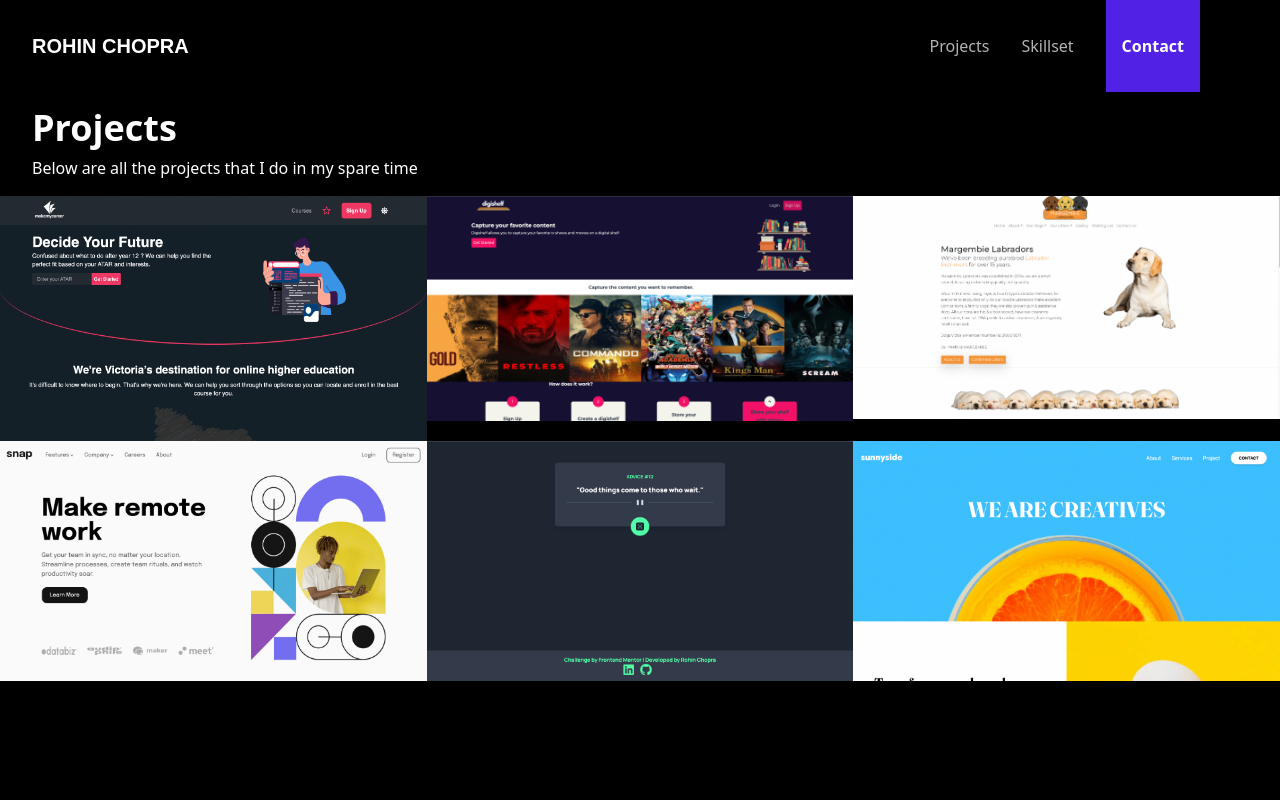
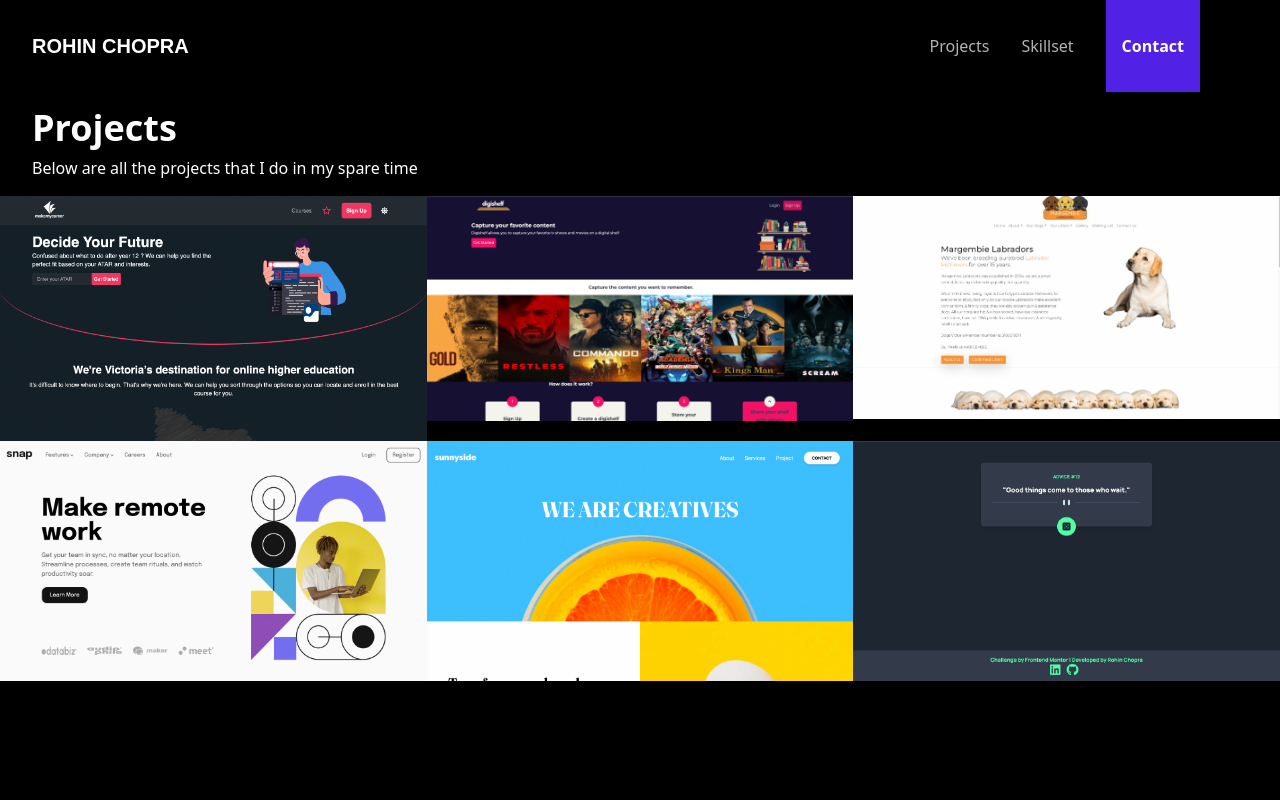
Before and after one commit to Rohin-Chopra/rohin-portfolio, a Next.js app: page /projects in a window 1280 px wide. Shown: the top 800 px of the page. Built offline with nearby package versions, Linux system fonts and the light colour scheme.

Commit message:
moved to a json approach

```diff
--- a/app/projects/page.tsx
+++ b/app/projects/page.tsx
@@ -1,5 +1,6 @@
 import { ProjectGalleryCard } from "@components/project-gallery-card/projects-gallery-card";
 import { NextPage } from "next";
+import projects from "./projects.json";
 
 const ProjectsPage: NextPage = () => {
   return (
@@ -11,36 +12,14 @@ const ProjectsPage: NextPage = () => {
         </p>
       </div>
       <div className="grid grid-cols-1 lg:grid-cols-3">
-        <ProjectGalleryCard
-          link="https://makemycareer.rohinchopra.com/"
-          imgUrl="/makemycareer.png"
-          imgAlt="Makemycareer"
-        />
-        <ProjectGalleryCard
-          link="https://digishelf.rohinchopra.com/"
-          imgUrl="/digishelf.png"
-          imgAlt="Digishelf"
-        />
-        <ProjectGalleryCard
-          link="https://www.margembielabradors.com.au"
-          imgUrl="/margembie-labradors.png"
-          imgAlt="Margembie Labradors"
-        />
-        <ProjectGalleryCard
-          link="https://snap-landing-page-wine.vercel.app/"
-          imgUrl="/snap-landing-page.png"
-          imgAlt="Snap Landing Page Project"
-        />
-        <ProjectGalleryCard
-          link="https://frontend-challenges-amber.vercel.app/"
-          imgUrl="/advice-generator-app.png"
-          imgAlt="Advice Generator App Project"
-        />
-        <ProjectGalleryCard
-          link="https://sunnyside-landing-page-rohin.netlify.app"
-          imgUrl="/sunny-side-landing-page.png"
-          imgAlt="Sunny Side Landing Page"
-        />
+        {projects.map((project) => (
+          <ProjectGalleryCard
+            key={project.title}
+            link={project.link}
+            imgUrl={project.imgUrl}
+            imgAlt={project.title}
+          />
+        ))}
       </div>
     </div>
   );
--- /dev/null
+++ b/app/projects/projects.json
@@ -0,0 +1,32 @@
+[
+  {
+    "link": "https://makemycareer.rohinchopra.com",
+    "imgUrl": "/makemycareer.png",
+    "title": "Makemycareer"
+  },
+  {
+    "link": "https://digishelf.rohinchopra.com",
+    "imgUrl": "/digishelf.png",
+    "title": "Digishelf"
+  },
+  {
+    "link": "https://www.margembielabradors.com.au",
+    "imgUrl": "/margembie-labradors.png",
+    "title": "Margembie Labradors"
+  },
+  {
+    "link": "https://snap-landing-page-wine.vercel.app",
+    "imgUrl": "/snap-landing-page.png",
+    "title": "Snap Landing Page"
+  },
+  {
+    "link": "https://sunnyside-landing-page-rohin.netlify.app",
+    "imgUrl": "/sunny-side-landing-page.png",
+    "title": "Sunny Side Landing Page"
+  },
+  {
+    "link": "https://frontend-challenges-amber.vercel.app",
+    "imgUrl": "/advice-generator-app.png",
+    "title": "Advice Generator App"
+  }
+]
```
